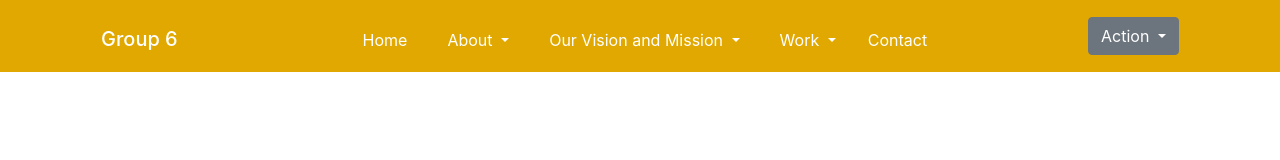
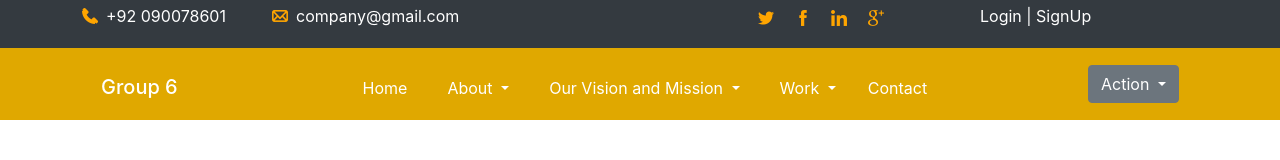
Before and after one commit to abdullahsultan/ResponsiveWeb-Using-Bootstrap, a plain HTML site: page ResponsiveSite/index.html in a window 1280 px wide. Drawn offline with Linux system fonts and the light colour scheme.

Commit message:
bildPreHeader90%

```diff
--- a/ResponsiveSite/css/style.css
+++ b/ResponsiveSite/css/style.css
@@ -1,3 +1,13 @@
 .my-container-fluid{
     background-color: #e0a800;
 }
+
+.myclus{
+    background-color: black;
+}
+.horizontal{
+    list-style: none;
+}
+.white-lines{
+    color: white;
+}
--- a/ResponsiveSite/index.html
+++ b/ResponsiveSite/index.html
@@ -11,14 +11,49 @@
 	    <title>Group 6</title>
   	</head>
 	<body>
-	    <!-- start my header -->
+	    <!-----------------------------------PreHeader--------------------------------------------------->
+    <div class="container-fluid bg-dark">
+        <div class="container bg-dark">
+        <div class="row">
+            <div class="col-lg-2 py-1 px-1">
+                <img src="images/phone-16.png" align="left" class="px-2 pt-1">
+                <p class="text-white ">+92 090078601</p>
+            </div>
+
+            <div class="col-lg-3 py-1 px-1">
+                <img src="images/mail-16.png" align="left" class="px-2 pt-1">
+                <p class="text-white">company@gmail.com</p>
+            </div>
+            <div class="col-lg-2"></div>
+
+            <div class="col-lg-2 py-1">
+                <a href="#"><img src="images/twitter-16.png" class="px-2"></a>
+                <a href="#"><img src="images/facebook-16.png" class="px-2"></a>
+                <a href="#"><img src="images/linkedin-16.png" class="px-2"></a>
+                <a href="#"><img src="images/google-plus-16.png" class="px-2"></a>
+            </div>
+
+            <div class="col-lg-3 py-1">
+                <ul class="horizontal inline">
+                    <li><a href="#"><p class="text-white">Login | SignUp</p> </a> </li>
+
+                </ul>
+            </div>
+        </div>
+        </div>
+
+    </div>
+        <!-------------------------------- start my header ------------------------------------------------->
+       <header>
         <div class="container-fluid my-container-fluid">
-            <div class="container my-container-fluid">
+        <div class="container my-container-fluid">
 
         <nav class="navbar navbar-expand-lg my-container-fluid">
   <h1><a class="navbar-brand text-white" href="#">Group 6</a></h1>
-  <button class="navbar-toggler " type="button" data-toggle="collapse" data-target="#navbarSupportedContent" aria-controls="navbarSupportedContent" aria-expanded="false" aria-label="Toggle navigation">
-    <span class="navbar-toggler-icon "></span>
+  <button class="navbar-toggler " type="button" data-toggle="collapse" data-target="#navbarSupportedContent" aria-  controls="navbarSupportedContent" aria-expanded="false" aria-label="Toggle navigation">
+    <span class="navbar-toggler-icon white-lines{
+    color: white;
+}"></span>
   </button>
 
   <div class="collapse navbar-collapse" id="navbarSupportedContent">
@@ -81,6 +116,7 @@
 </nav>
         </div>
             </div>
+            </header>
 
 
 
```
Also changed, not shown: ResponsiveSite/images/facebook-16.png (added), ResponsiveSite/images/google-plus-16.png (added), ResponsiveSite/images/linkedin-16.png (added), ResponsiveSite/images/mail-16.png (added), ResponsiveSite/images/phone-16.png (added), ResponsiveSite/images/twitter-16.png (added).
